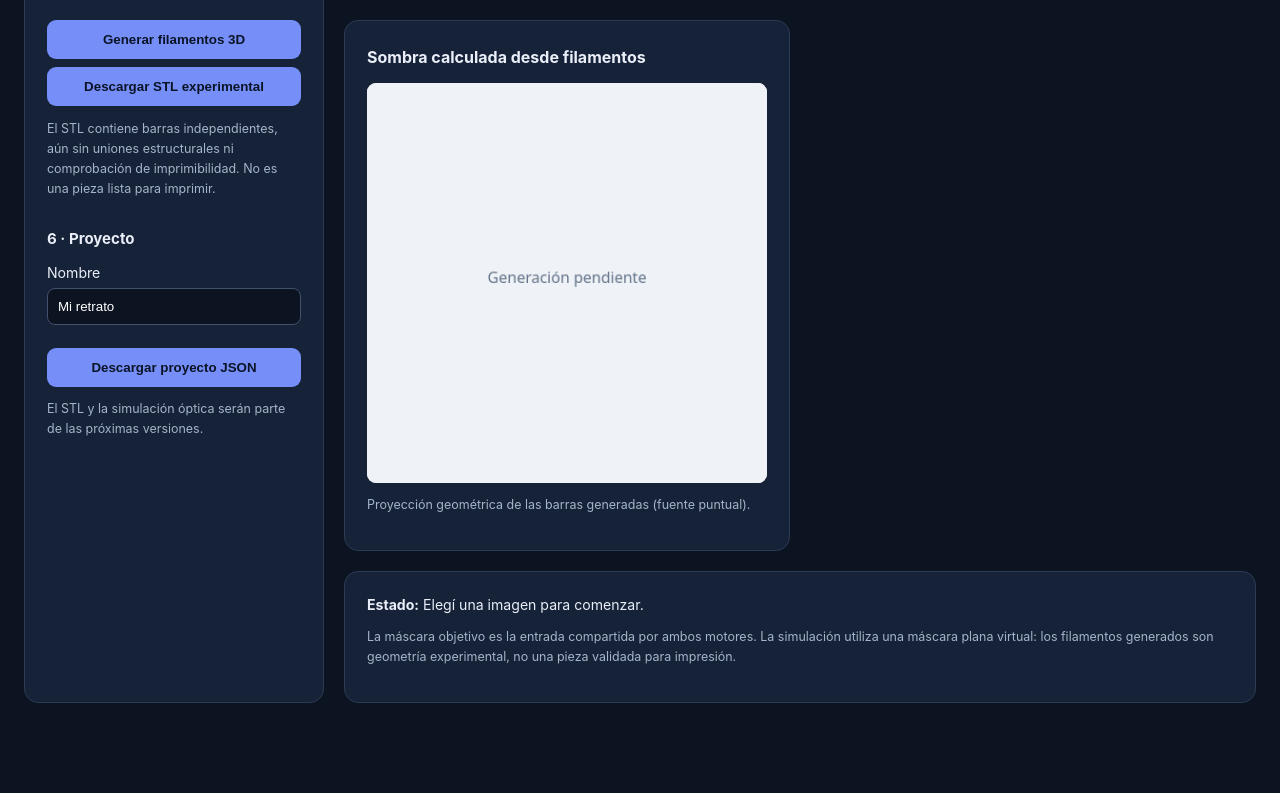
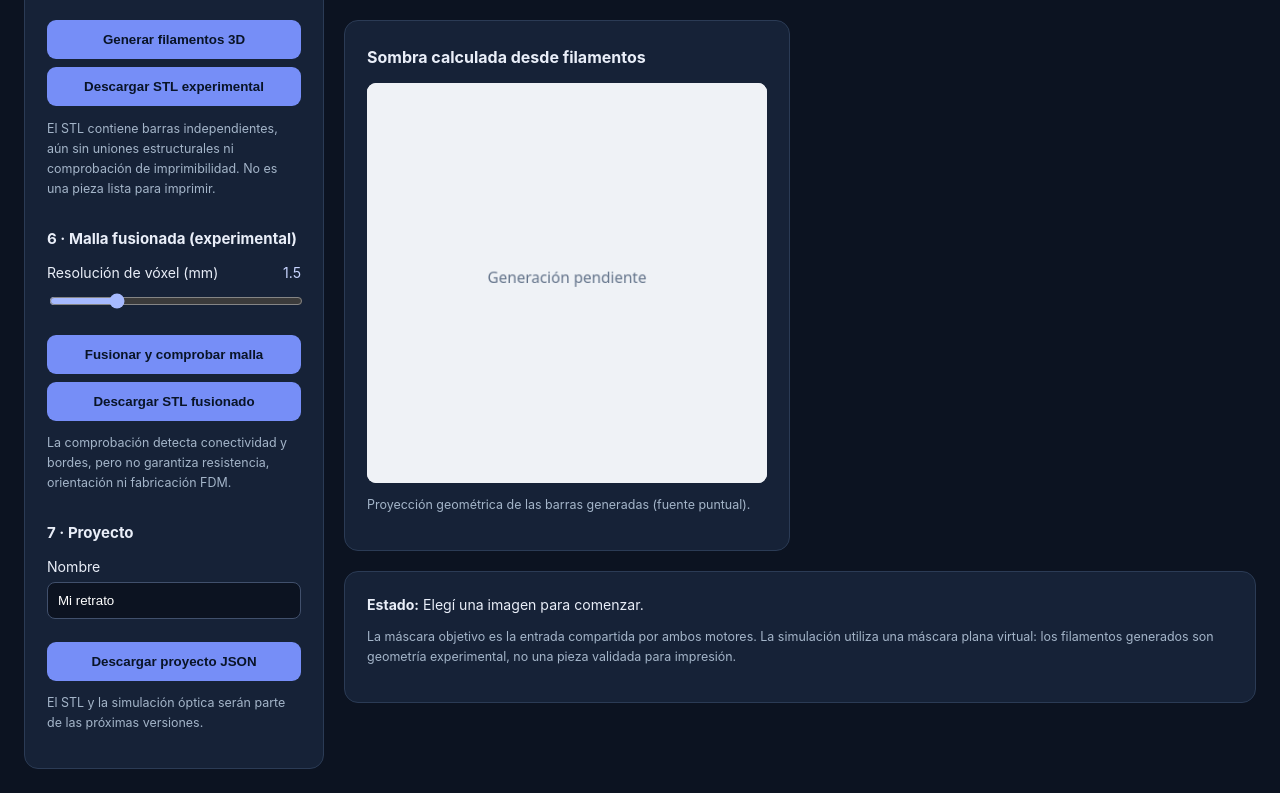
Before and after one commit to MaharBa264/shadow-portrait-studio, a website with bundled scripts: page index.html in a window 1280 px wide. Shown: the part 1153-1946 px from the top of the page. Before the commit the page ends 1880 px from the top, so only its background shows below. Built offline with nearby package versions, Linux system fonts and the light colour scheme.

Commit message:
feat(v0.4): expose connected voxel prototype and diagnostic STL in dev UI

```diff
--- a/index.html
+++ b/index.html
@@ -1,6 +1,6 @@
 <!doctype html>
 <html lang="es"><head><meta charset="utf-8"><meta name="viewport" content="width=device-width,initial-scale=1"><title>Shadow Portrait Studio</title><link rel="stylesheet" href="./src/style.css"></head>
-<body><header><span class="mark">◐</span><div><h1>Shadow Portrait Studio</h1><p>Laboratorio abierto de esculturas de sombras</p></div><span class="tag">Prototype 0.3</span></header>
+<body><header><span class="mark">◐</span><div><h1>Shadow Portrait Studio</h1><p>Laboratorio abierto de esculturas de sombras</p></div><span class="tag">Prototype 0.4-dev</span></header>
 <main><aside class="panel"><h2>1 · Retrato</h2><label class="upload">Elegir imagen <input id="upload" type="file" accept="image/png,image/jpeg,image/webp"></label><p class="hint">Se procesa en tu navegador. No se envía a ningún servidor.</p>
 <h2>2 · Preparación</h2><label>Umbral de oscuridad <output id="thresholdValue">125</output><input id="threshold" type="range" min="0" max="255" value="125"></label><label>Contraste <output id="contrastValue">1.3</output><input id="contrast" type="range" min="0.5" max="3" value="1.3" step="0.1"></label><label><input type="checkbox" id="invert"> Invertir máscara</label>
 <h2>3 · Método</h2><div class="switch"><label><input type="radio" name="mode" value="lines" checked> Filamentos</label><label><input type="radio" name="mode" value="volume"> Volumen</label></div><p class="hint" id="methodNote">Motor de filamentos: interfaz y contrato previstos. Algoritmo geométrico pendiente.</p>
@@ -15,6 +15,11 @@
 <button id="generate" type="button">Generar filamentos 3D</button>
 <button id="stl" type="button" disabled>Descargar STL experimental</button>
 <p class="hint">El STL contiene barras independientes, aún sin uniones estructurales ni comprobación de imprimibilidad. No es una pieza lista para imprimir.</p>
-<h2>6 · Proyecto</h2><label>Nombre <input type="text" id="title" value="Mi retrato"></label><button id="export">Descargar proyecto JSON</button><p class="hint">El STL y la simulación óptica serán parte de las próximas versiones.</p></aside>
+<h2>6 · Malla fusionada (experimental)</h2>
+<label>Resolución de vóxel (mm) <output id="voxelValue">1.5</output><input id="voxel" type="range" min="1" max="3" step=".5" value="1.5"></label>
+<button id="mergeMesh" type="button" disabled>Fusionar y comprobar malla</button>
+<button id="mergedStl" type="button" disabled>Descargar STL fusionado</button>
+<p class="hint" id="meshReport">La comprobación detecta conectividad y bordes, pero no garantiza resistencia, orientación ni fabricación FDM.</p>
+<h2>7 · Proyecto</h2><label>Nombre <input type="text" id="title" value="Mi retrato"></label><button id="export">Descargar proyecto JSON</button><p class="hint">El STL y la simulación óptica serán parte de las próximas versiones.</p></aside>
 <section class="workspace"><div class="card"><h2>Imagen de referencia</h2><canvas id="original" width="420" height="420"></canvas></div><div class="card"><h2>Máscara objetivo</h2><canvas id="target" width="420" height="420"></canvas></div><div class="card"><h2>Proyección óptica · máscara plana</h2><canvas id="projection" width="420" height="420"></canvas><p class="hint" id="opticalScale">Factor geométrico: —</p></div><div class="card"><h2>Vista espacial esquemática</h2><canvas id="geometry" width="420" height="420"></canvas><p class="hint" id="geometryInfo">Generación pendiente. Vista oblicua ilustrativa; no es un visor CAD.</p></div><div class="card"><h2>Sombra calculada desde filamentos</h2><canvas id="cast" width="420" height="420"></canvas><p class="hint">Proyección geométrica de las barras generadas (fuente puntual).</p></div><div class="info"><strong>Estado:</strong> <span id="status">Elegí una imagen para comenzar.</span><p>La máscara objetivo es la entrada compartida por ambos motores. La simulación utiliza una máscara plana virtual: los filamentos generados son geometría experimental, no una pieza validada para impresión.</p></div></section></main>
 <script type="module" src="./src/main.js"></script></body></html>
```
